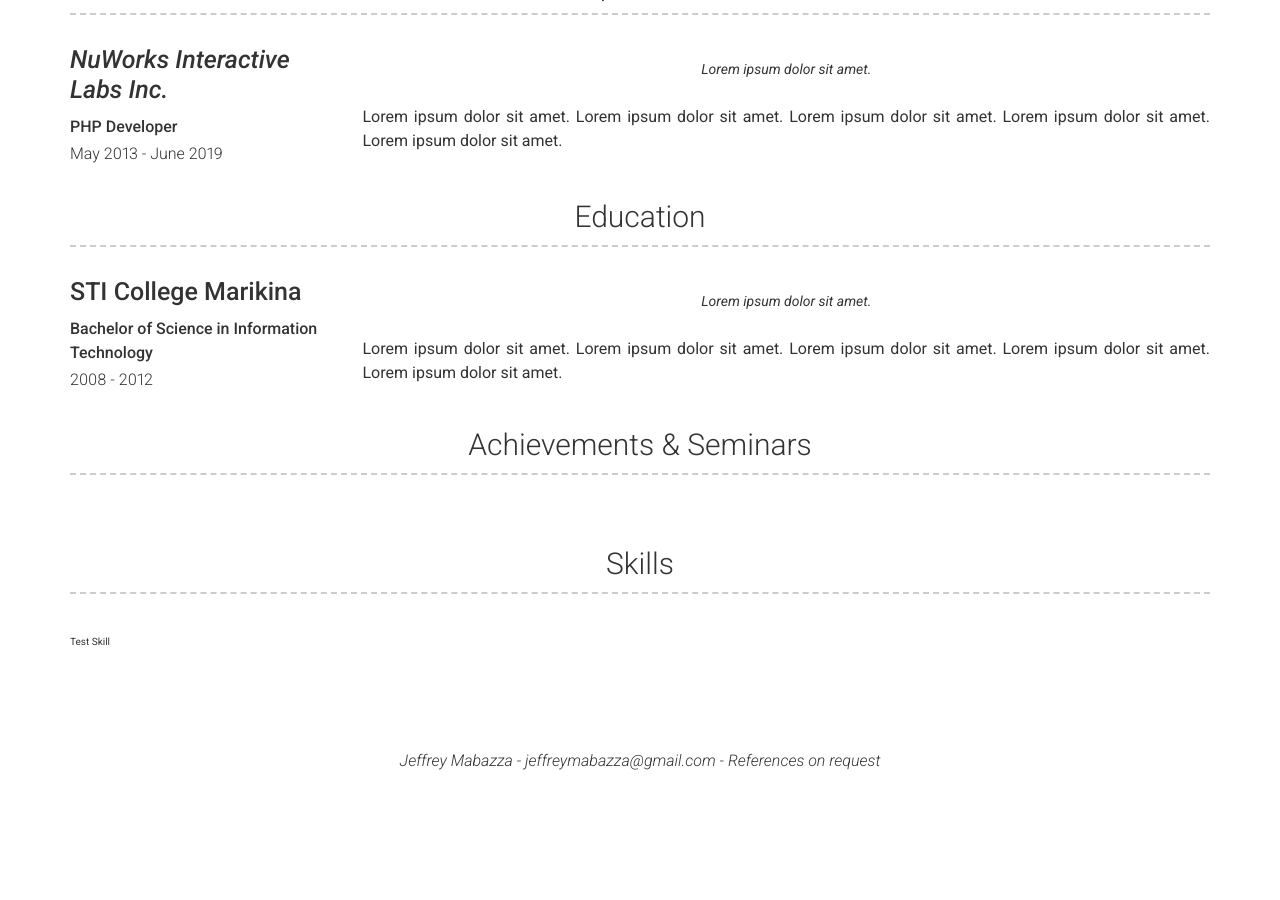
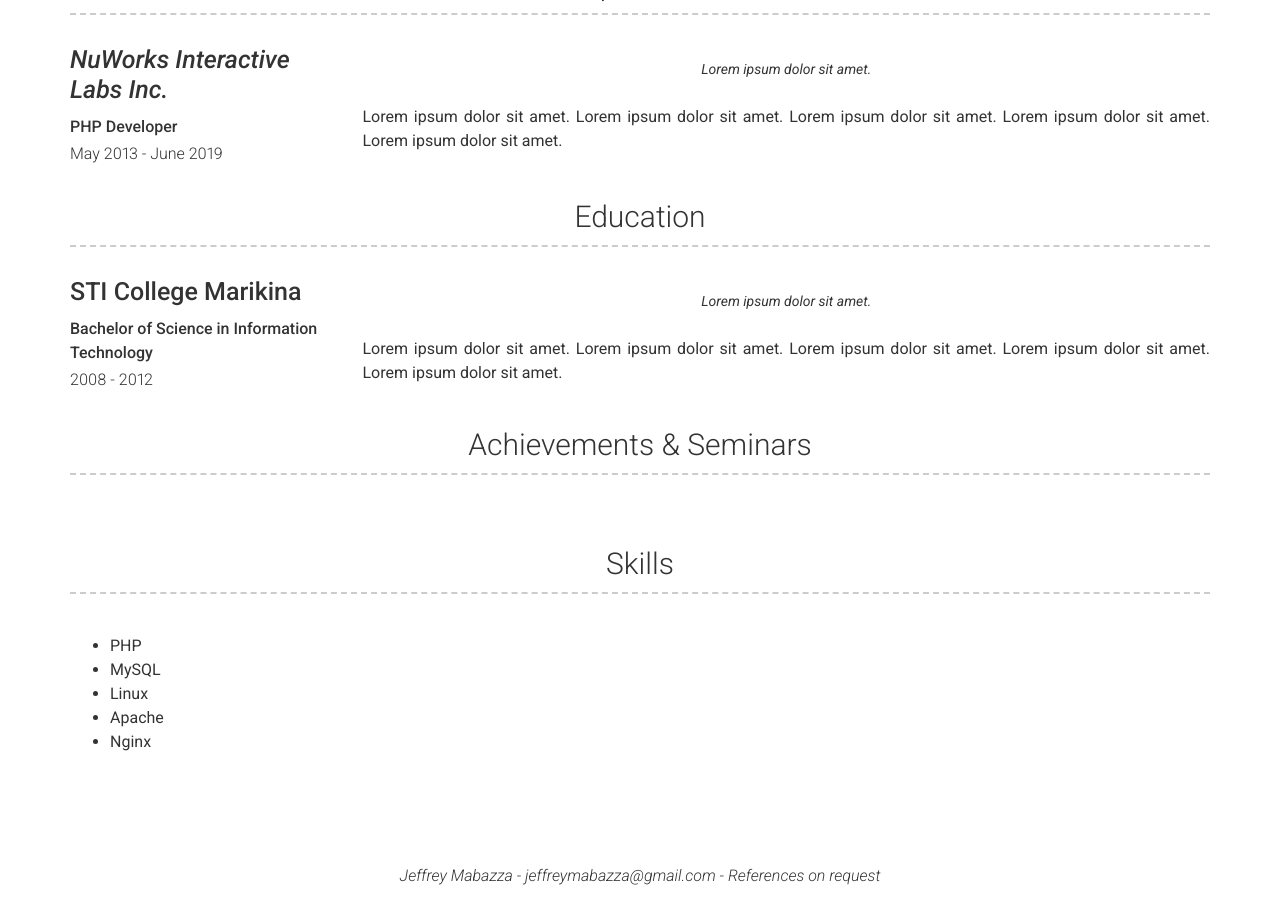
Before and after one commit to jeffmabazza/jeffreymabazza.github.io, a Jekyll site: the page built from index.md, in a window 1280 px wide and 900 px high, scrolled down 572 px. Built offline with Jekyll 4.4.1, drawn with Linux system fonts in a browser that asks for light colours; before the commit the page ends 1357 px from its top, so only the background shows below that.

```diff
--- a/_config.yml
+++ b/_config.yml
@@ -52,6 +52,12 @@ more_content: | # this will include new lines to allow paragraphs
   - Apache
   - Nginx
 
+# Acheivments and Seminars
+achievements_seminars_content: |
+  LaraCon 2015
+  Laracon 2016
+  Laracon 2017
+
 
 # Footer
 footer_show_references: true
--- a/_includes/more.html
+++ b/_includes/more.html
@@ -2,7 +2,7 @@
   <h3>Achievements & Seminars</h3>
   <div class="row clearfix">
     <div class="col-md-12">
-
+      {{ site.achievements_seminars | strip | markdownify }}
     </div>
   </div>
 </div>
@@ -11,7 +11,7 @@
   <h3>Skills</h3>
   <div class="row clearfix">
     <div class="col-md-12">
-      Test Skill
+      {{ site.more_content | strip | markdownify }}
     </div>
   </div>
 </div>
```
